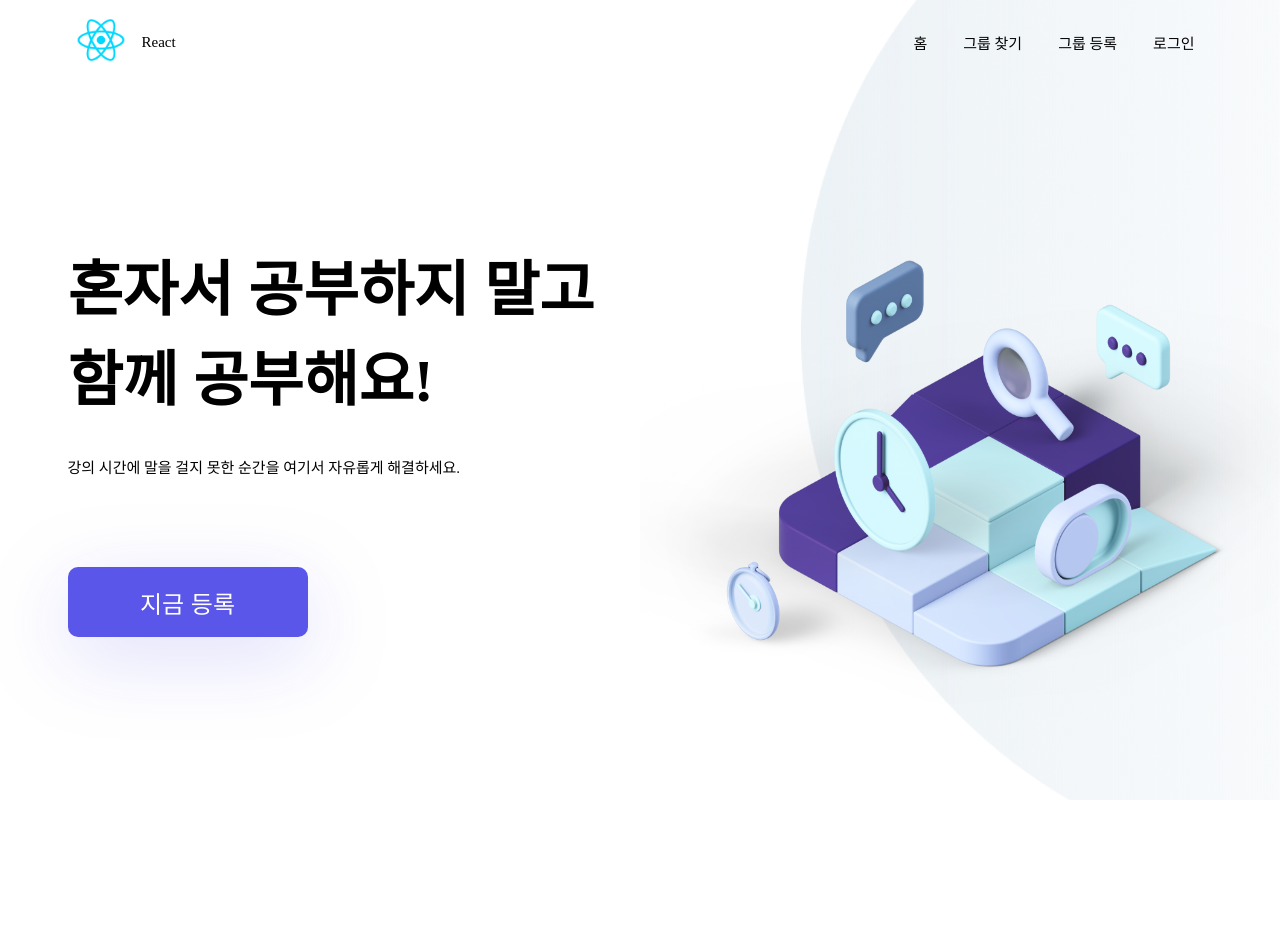
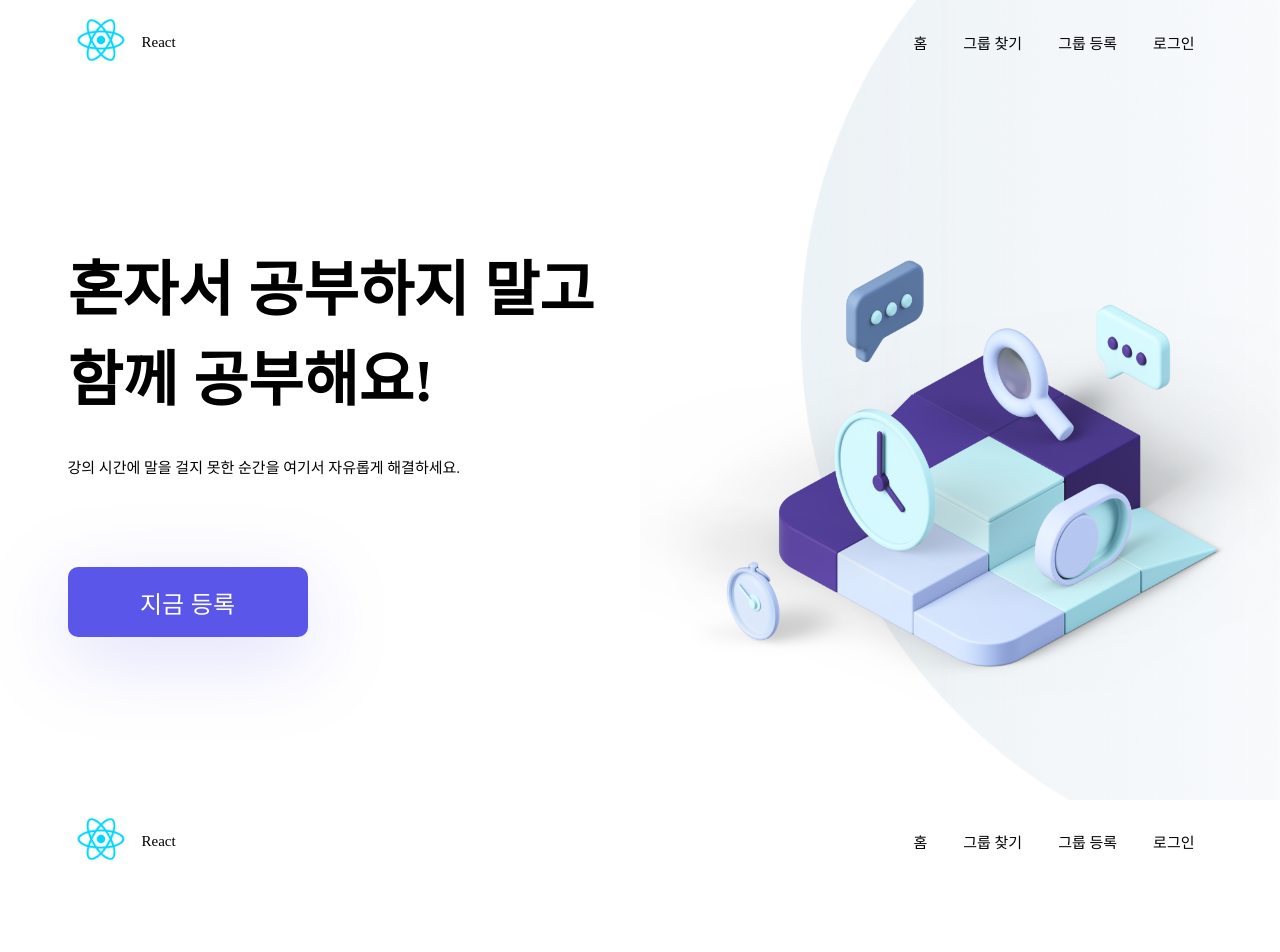
Before and after one commit to sanghyuk-2i/StudyGroup, a React (Create React App) app: page / in a window 1280 px wide. Shown: the top 952 px of the page. Before the commit the page ends 800 px from the top, so only its background shows below. Built offline with nearby package versions, Linux system fonts and the light colour scheme.

Commit message:
add with using react router dom

```diff
--- a/src/App.tsx
+++ b/src/App.tsx
@@ -1,10 +1,15 @@
-import React from 'react';
+import React, { useState } from 'react';
 import Main from './component/Main/main';
-
+import { BrowserRouter } from 'react-router-dom';
+import TRoute from './component/Common/TRoute/troute';
 
 const App = () => {
+  const [isLogin, setIsLogin] = useState<boolean>(false);
   return (
-    <Main />
+    <BrowserRouter>
+      <Main />
+      <TRoute />
+    </BrowserRouter>
   );
 };
 
--- a/src/component/Common/Navigation/navigation.module.css
+++ b/src/component/Common/Navigation/navigation.module.css
@@ -27,3 +27,9 @@
 .list li {
     padding: 0 1.2em;
 }
+
+.link {
+    text-decoration-line: none;
+    color: black;
+    cursor: pointer;
+}
--- a/src/component/Common/Navigation/navigation.tsx
+++ b/src/component/Common/Navigation/navigation.tsx
@@ -1,11 +1,13 @@
 import React from 'react';
 import styles from './navigation.module.css';
+import { Link } from 'react-router-dom';
 
 type Navi = {
     naviData: string[];
+    linkData: string[];
 };
 
-const Navigation = ({ naviData }: Navi) => {
+const Navigation = ({ naviData, linkData }: Navi) => {
 
     return (
         <div className={styles.container}>
@@ -20,7 +22,7 @@ const Navigation = ({ naviData }: Navi) => {
             <div className={styles.list}>
                 <ul>
                     {
-                        naviData.map((item, idx) => <li key={`naviData_${idx}`}>{item}</li>)
+                        naviData.map((item, idx) => <li key={`naviData_${idx}`}><Link className={styles.link} to={linkData[idx]}>{item}</Link></li>)
                     }
                 </ul>
             </div>
--- /dev/null
+++ b/src/component/Common/TRoute/troute.tsx
@@ -0,0 +1,21 @@
+import React from 'react';
+import { Routes, Route } from 'react-router-dom';
+import Main from '../../Main/main';
+import Find from '../../Group/Find/find';
+import Apply from '../../Group/Apply/apply';
+import Login from '../../Login/login';
+
+
+const TRoute = () => {
+
+    return (
+        <Routes>
+            <Route path="/" element={<Main />} />
+            <Route path="/find" element={<Find />} />
+            <Route path="/apply" element={<Apply />} />
+            <Route path="/login" element={<Login />} />
+        </Routes>
+    );
+};
+
+export default TRoute;
--- /dev/null
+++ b/src/component/Group/Apply/apply.tsx
@@ -0,0 +1,5 @@
+import React from 'react';
+
+const Apply = () => <div>Hello Apply</div>;
+
+export default Apply;
--- /dev/null
+++ b/src/component/Group/Find/find.tsx
@@ -0,0 +1,5 @@
+import React from 'react';
+
+const Find = () => <div>Hello Find!</div>;
+
+export default Find;
--- a/src/component/Main/main.tsx
+++ b/src/component/Main/main.tsx
@@ -6,17 +6,19 @@ import styles from './main.module.css';
 
 type MainData = {
     navi: string[];
+    link: string[];
     intro: string[];
 };
 
 const Main = () => {
     const [data, setData] = useState<MainData | null>(null);
     const naviData: MainData['navi'] = ['홈', '그룹 찾기', '그룹 등록', '로그인'];
+    const linkData: MainData['link'] = ['/', '/find', '/apply', '/login'];
     const introData: MainData['intro'] = [`혼자서 공부하지 말고, 함께 공부해요!`, '강의 시간에 말을 걸지 못한 순간을 여기서 자유롭게 해결하세요.'];
 
     return (
         <Fragment>
-            <Navigation naviData={naviData} />
+            <Navigation naviData={naviData} linkData={linkData} />
             <div className={styles.container}>
                 <Intro introData={introData} />
                 <Sandbox checkImage={true} checkSubmit={false} />
```
Also changed, not shown: src/component/Common/TRoute/troute.module.css (added), src/component/Group/Apply/apply.module.css (added), src/component/Group/Find/find.module.css (added), 1 other file (tests, documents, lock files or other folders).
